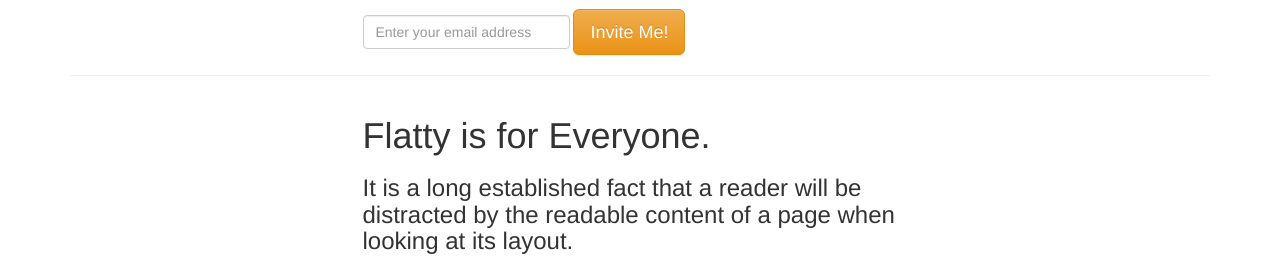
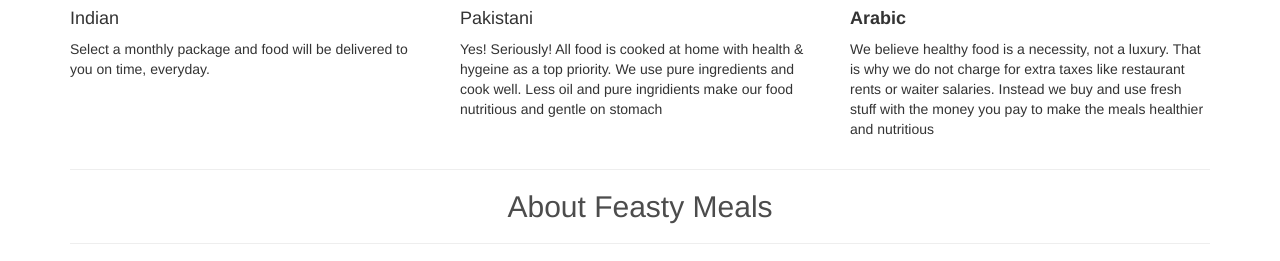
Before and after one commit to HammadH/Feasty-Meals, a Django app: page / in a window 1280 px wide. Shown: the part 1028-1289 px from the top of the page. Run offline with Django 3.2, Linux system fonts and the light colour scheme; data that the repository does not hold is empty; some libraries are stand-ins or nearby versions.

Commit message:
front end tweaks

```diff
--- a/templates/landing.html
+++ b/templates/landing.html
@@ -12,15 +12,15 @@
     <meta name="author" content="">
     <link rel="shortcut icon" href="{% static "img/favicon.png" %}">
 
-    <title>FLATTY - Free Bootstrap 3 Landing Page</title>
+    <title>Feasty Meals: Eat Healthy, Live Well</title>
     <link rel="stylesheet" href="http://netdna.bootstrapcdn.com/bootstrap/3.0.3/css/bootstrap.min.css">
 	<link rel="stylesheet" href="http://netdna.bootstrapcdn.com/bootstrap/3.0.3/css/bootstrap-theme.min.css">
     <!-- Bootstrap core CSS -->
    <!--  <link href="{% static "css/bootstrap.css" %}" rel="stylesheet"> -->
 
     <!-- Custom styles for this template -->
-
-    <!-- <link href="{% static "css/main.css" %}" rel="stylesheet"> -->
+ <!--
+    <link href="{% static "css/main.css" %}" rel="stylesheet"> -->
 
     <!-- Fonts from Google Fonts -->
 	<!-- <link href='http://fonts.googleapis.com/css?family=Lato:300,400,900' rel='stylesheet' type='text/css'> -->
@@ -34,13 +34,7 @@
     <![endif]-->
 
    <style type="text/css">
-h2{
-    margin: 0;
-    color: #666;
-    padding-top: 90px;
-    font-size: 52px;
-    font-family: "trebuchet ms", sans-serif;
-}
+
 .item{
     background: #333;
     text-align: center;
@@ -68,7 +62,7 @@ h2{
             <span class="icon-bar"></span>
           </button>
           <img src="{% static "img/logo1.png" %}" class="pull-left" style="width:70px;height:50px;">
-          <a class="navbar-brand" href="#"><b>Feasty Meals</b></a>
+          <a class="navbar-brand" href="#"><b>Feasty Meals</b> Eat Healthy, Live Well</a>
         </div>
         <div class="navbar-collapse collapse">
           <ul class="nav navbar-nav navbar-right">
@@ -86,14 +80,18 @@ h2{
 		<div class="container">
 			<div class="row" style="margin-top:-40px">
 			<div class="col-lg-6" style="background-color:">
-				<h1>Eat Healthy, Live Well.</h1>
-				<h3>Healthy home cooked food delivered to you everyday!</h3>
+				<h2 style='text-align:center; color:#5E5E5E;'>Healthy & fresh food daily.</h2>
+				<h4 style="color:#5E5E5E;">We believe in eating healthy food, and we also believe healthy food should not be expensive.</h4	>
+				<h4 style="color:#5E5E5E;">That's why we started <b>Feasty Meals</b>, to deliver fresh & healthy home cooked food to busy people in Dubai.</h4>
+
 			</div>
 
-
+			<div class="col-lg-3">
+				<img src="{% static "img/chef-says-ok.png" %}" style="width:150px; height:150px;">
+				</div>
 		</div><!-- /row -->
 		<div class="row" style="margin-top; background-color:#FF9900;">
-		<div class="col-lg-6"  style="margin-top:;">
+		<div class="col-lg-8"  style="margin-top:;">
 
 			<! -- CAROUSEL -->
 
@@ -103,6 +101,9 @@ h2{
 				    <li data-target="#carousel-example-generic" data-slide-to="0" class="active"></li>
 				    <li data-target="#carousel-example-generic" data-slide-to="1"></li>
 				    <li data-target="#carousel-example-generic" data-slide-to="2"></li>
+				    <li data-target="#carousel-example-generic" data-slide-to="3"></li>
+				    <li data-target="#carousel-example-generic" data-slide-to="4"></li>
+				    <li data-target="#carousel-example-generic" data-slide-to="5"></li>
 				  </ol>
 
 				  <!-- Wrapper for slides -->
@@ -112,33 +113,73 @@ h2{
                   <h3>No more worries of ordering everyday!</h3>
 
                 </div>
-				      <img src="{% static "img/food4.jpg" %}" alt="">
+				      <img src="{% static "img/dal.JPG" %}" alt="">
 				    </div>
+
+
 				    <div class="item">
 				    	<div class="carousel-caption">
-                  <h3>Fresh healthy food delivered daily</h3>
+                  <h3 style='color:'>Fresh healthy food delivered daily</h3>
 
                 </div>
-				      <img src="{% static "img/food5.jpg" %}" alt="">
+				      <img src="{% static "img/meal.JPG" %}" alt="">
 				    </div>
+
+
 				    <div class="item">
 				    	<div class="carousel-caption">
                   <h3>There's nothing like home cooked food.</h3>
 
                 </div>
-				      <img src="{% static "img/fresh3.jpg" %}" alt="">
+				      <img src="{% static "img/puloa.jpg" %}" alt="">
 				    </div>
+
+
+				    <div class="item">
+				    	<div class="carousel-caption">
+                  <h3 style='color:'>Quality oil only. No compromise on this one.</h3>
+
+                </div>
+
+				      <img src="{% static "img/parata.jpg" %}" alt="">
+				    </div>
+
+
+				    <div class="item">
+				    	<div class="carousel-caption">
+                  <h3 style='color:'>Dedicated to taste and nutrition</h3>
+
+                </div>
+				      <img src="{% static "img/rice.JPG" %}" alt="">
+				    </div>
+
+				    <div class="item">
+				    	<div class="carousel-caption">
+                  <h3 style=''>Something special on weekends</h3>
+
+                </div>
+				      <img src="{% static "img/no-oil.jpg" %}" alt="">
+				    </div>
+
+
+
 				  </div>
+
+
+
 				</div>
+				<h4><b>Why Feasty Meals?</b></h4>
+				<p>Like you we were fed up of eating unhealthy restaurant everyday. Being working class people ourselves, we know how important it is to eat healthy. But like most us, there is no time to cook and end up ordering restaurant food everytime. This has effected our health besides being expensive & troublesome to decide and order everytime.</p>
+				<p>Thats why we decided to start Feasty Meals, to provide fresh & healthy food for the working class people in Dubai.</p>
 			</div><!-- /row -->
 	<!-- <div class="row" style="background-color:orange; margin-top:-600px;" >
 			<img class="img-responsive" src="{% static "img/food4.jpg" %}" alt="">
 			</div><!-- /col-lg-6 -->
 
-			<div class="col-lg-6 col-offset-6" style="background-color:; margin-top:-100px;">
+			<div class="col-lg-4 col-offset-1" style="background-color:; margin-top:-100px;">
 				<div class="well" style="padding:10px">
-				<h1>Sign Up for a Free Meal!</h1>
-					<form method="POST" class="form-vertical" role="form">{% csrf_token %}
+				<h2 style="color:#5E5E5E;">Sign Up for a <b style='color:red'>Free Meal!</b></h2>
+					<form method="POST" class="form-vertical">{% csrf_token %}
 					  <div class="form-class">
 					  	{% bootstrap_form registrationForm  %}
 						</div>
@@ -156,7 +197,10 @@ h2{
 
 		</div><!-- /container -->
 	</div><!-- /headerwrap -->
-	<div class="container">
+
+<div class="container">
+		<hr>
+			<h2 style='text-align:center; color:#4C4C4C;'>Feasty Meals Packages</h2>
 		<hr>
 
 	</div><!-- /container -->
@@ -171,118 +215,127 @@ h2{
 
 		<div class="row mt centered">
 			<div class="col-lg-4">
-				<img src="{% static "img/fp3.jpg" %}" width="180" alt="">
-				<h4>Different Meals Everyday.</h4>
-				<p>We have created a menu that gives you well balanced diet to take care of nutritional values of the body.</p>
+				<img src="{% static "img/fp3.jpg" %}" width="280" alt="">
+				<h4>Indian</h4>
+				<p>Select a monthly package and food will be delivered to you on time, everyday.</p>
 			</div><!--/col-lg-4 -->
 
 			<div class="col-lg-4">
-				<img src="{% static "img/homefood.jpg" %}" width="180" alt="">
-				<h4>Its Home Cooked!</h4>
+				<img src="{% static "img/nooil.jpg" %}" width="280" alt="">
+				<h4>Pakistani</h4>
 				<p>Yes! Seriously! All food is cooked at home with health & hygeine as a top priority. We use pure ingredients and cook well. Less oil and pure ingridients make our food nutritious and gentle on stomach</p>
 
 			</div><!--/col-lg-4 -->
 
 			<div class="col-lg-4">
-				<img src="{% static "img/fresh3.jpg" %}" width="180" alt="">
-				<h4>Its Cheap! Way Too Cheap!</h4>
-				<p>We believe healthy food is a necessity, not a luxury. Eating healthy leads to a better life. That is why we do not charge for extra taxes like restaurant rents or waiter salaries. Instead we buy and use fresh stuff with the money you pay to make the meals healthier and nutritious</p>
+				<img src="{% static "img/cost1.jpg" %}" width="280" alt="">
+				<h4><b>Arabic</b></h4>
+				<p>We believe healthy food is a necessity, not a luxury. That is why we do not charge for extra taxes like restaurant rents or waiter salaries. Instead we buy and use fresh stuff with the money you pay to make the meals healthier and nutritious</p>
+
+			</div><!--/col-lg-4 -->
+		</div><!-- /row -->
+	</div><!-- /container -->
+
+
+	<div class="container">
+		<hr>
+			<h2 style='text-align:center; color:#4C4C4C;'>About Feasty Meals</h2>
+		<hr>
+
+	</div><!-- /container -->
+
+	<div class="container">
+		<!-- <div class="row mt centered">
+			<div class="col-lg-6 col-lg-offset-3">
+				<h1>Eat Healthy,<br/>Live Well.</h1>
+				<h3>Healthy home cooked food delivered to you everyday, on time!</h3>
+			</div>
+		</div><!-- /row -->
+
+		<div class="row mt centered">
+			<div class="col-lg-4">
+				<img src="{% static "img/fp3.jpg" %}" width="280" alt="">
+				<h4>Pay monthly, eat everyday.</h4>
+				<p>Select a monthly package and food will be delivered to you on time, everyday.</p>
+			</div><!--/col-lg-4 -->
+
+			<div class="col-lg-4">
+				<img src="{% static "img/nooil.jpg" %}" width="280" alt="">
+				<h4>It's Home Cooked!</h4>
+				<p>Yes! Seriously! All food is cooked at home with health & hygeine as a top priority. We use pure ingredients and cook well. Less oil and pure ingridients make our food nutritious and gentle on stomach</p>
+
+			</div><!--/col-lg-4 -->
+
+			<div class="col-lg-4">
+				<img src="{% static "img/cost1.jpg" %}" width="280" alt="">
+				<h4><b>It's Inexpensive</b></h4>
+				<p>We believe healthy food is a necessity, not a luxury. That is why we do not charge for extra taxes like restaurant rents or waiter salaries. Instead we buy and use fresh stuff with the money you pay to make the meals healthier and nutritious</p>
 
 			</div><!--/col-lg-4 -->
 		</div><!-- /row -->
 	</div><!-- /container -->
 
 	<div class="container">
-		<hr>
-		<div class="row centered">
+		<!-- <div class="row mt centered">
 			<div class="col-lg-6 col-lg-offset-3">
-				<form class="form-inline" role="form">
-				  <div class="form-group">
-				    <input type="email" class="form-control" id="exampleInputEmail1" placeholder="Enter your email address">
-				  </div>
-				  <button type="submit" class="btn btn-warning btn-lg">Invite Me!</button>
-				</form>
-			</div>
-			<div class="col-lg-3"></div>
-		</div><!-- /row -->
-		<hr>
-	</div><!-- /container -->
-
-	<div class="container">
-		<div class="row mt centered">
-			<div class="col-lg-6 col-lg-offset-3">
-				<h1>Flatty is for Everyone.</h1>
-				<h3>It is a long established fact that a reader will be distracted by the readable content of a page when looking at its layout.</h3>
+				<h1>Eat Healthy,<br/>Live Well.</h1>
+				<h3>Healthy home cooked food delivered to you everyday, on time!</h3>
 			</div>
 		</div><!-- /row -->
 
+		<div class="row mt centered">
+			<div class="col-lg-4">
+				<img src="{% static "img/nonoil.jpg" %}" width="280" alt="">
+				<h4>The best oils only.</h4>
+				<p>Our food is non-oily and non-spicy. We only use the best and pure oils available in the market.</p>
+			</div><!--/col-lg-4 -->
 
-	</div><! --/container -->
+			<div class="col-lg-4">
+				<img src="{% static "img/hygene.jpg" %}" width="280" alt="">
+				<h4>Its hygeinic</h4>
+				<p>Since all the food is cooked at home, we keep the kitchen as clean and hygenic as possible. Because we too eat the same food, we make a lot of effort to be hygenic.<p>
+
+			</div><!--/col-lg-4 -->
+
+			<div class="col-lg-4">
+				<img src="{% static "img/meal.JPG" %}" width="280" alt="">
+				<h4>Different meals everyday</h4>
+				<p>Our menu has been curated such that we eat balanced food throught the month. Every meal is well proportioned and provides over all nutrition and health.</p>
+
+			</div><!--/col-lg-4 -->
+		</div><!-- /row -->
+	</div><!-- /container -->
+
+
+
+	<div class="hero" style="background-color:yellow; height:100px;">
+	</div>
+	<div class="hero" style="background-color:yellow; height:100px;">
+		<div class="col-lg-4"
+
+	</div>
+	<div class="hero" style="background-color:yellow; height:100px;">
+	</div>
 
 	<div class="container">
 		<hr>
 		<div class="row centered">
 			<div class="col-lg-6 col-lg-offset-3">
-				<form class="form-inline" role="form">
+				<!-- <form class="form-inline" role="form">
 				  <div class="form-group">
 				    <input type="email" class="form-control" id="exampleInputEmail1" placeholder="Enter your email address">
 				  </div>
 				  <button type="submit" class="btn btn-warning btn-lg">Invite Me!</button>
-				</form>
+				</form>		 -->
 			</div>
 			<div class="col-lg-3"></div>
 		</div><!-- /row -->
 		<hr>
+		<p class="centered">FEASTY MEALS </p>
 	</div><!-- /container -->
 
-	<div class="container">
-		<div class="row mt centered">
-			<div class="col-lg-6 col-lg-offset-3">
-				<h1>Our Awesome Team.<br/>Design Lovers.</h1>
-				<h3>It is a long established fact that a reader will be distracted by the readable content of a page when looking at its layout.</h3>
-			</div>
-		</div><!-- /row -->
 
-		<div class="row mt centered">
-			<div class="col-lg-4">
-				<img class="img-circle" src="assets/img/pic1.jpg" width="140" alt="">
-				<h4>Michael Robson</h4>
-				<p>Lorem Ipsum is simply dummy text of the printing and typesetting industry. Lorem Ipsum has been the industry's standard dummy text ever.</p>
-				<p><i class="glyphicon glyphicon-send"></i> <i class="glyphicon glyphicon-phone"></i> <i class="glyphicon glyphicon-globe"></i></p>
-			</div><!--/col-lg-4 -->
 
-			<div class="col-lg-4">
-				<img class="img-circle" src="assets/img/pic2.jpg" width="140" alt="">
-				<h4>Pete Ford</h4>
-				<p>Lorem Ipsum is simply dummy text of the printing and typesetting industry. Lorem Ipsum has been the industry's standard dummy text ever.</p>
-				<p><i class="glyphicon glyphicon-send"></i> <i class="glyphicon glyphicon-phone"></i> <i class="glyphicon glyphicon-globe"></i></p>
-			</div><!--/col-lg-4 -->
-
-			<div class="col-lg-4">
-				<img class="img-circle" src="assets/img/pic3.jpg" width="140" alt="">
-				<h4>Angelica Finning</h4>
-				<p>Lorem Ipsum is simply dummy text of the printing and typesetting industry. Lorem Ipsum has been the industry's standard dummy text ever.</p>
-				<p><i class="glyphicon glyphicon-send"></i> <i class="glyphicon glyphicon-phone"></i> <i class="glyphicon glyphicon-globe"></i></p>
-			</div><!--/col-lg-4 -->
-		</div><!-- /row -->
-	</div><!-- /container -->
-
-	<div class="container">
-		<hr>
-		<div class="row centered">
-			<div class="col-lg-6 col-lg-offset-3">
-				<form class="form-inline" role="form">
-				  <div class="form-group">
-				    <input type="email" class="form-control" id="exampleInputEmail1" placeholder="Enter your email address">
-				  </div>
-				  <button type="submit" class="btn btn-warning btn-lg">Invite Me!</button>
-				</form>
-			</div>
-			<div class="col-lg-3"></div>
-		</div><!-- /row -->
-		<hr>
-		<p class="centered">Created by BlackTie.co - Attribution License 3.0 - 2013</p>
-	</div><!-- /container -->
 
 
     <!-- Bootstrap core JavaScript
```
